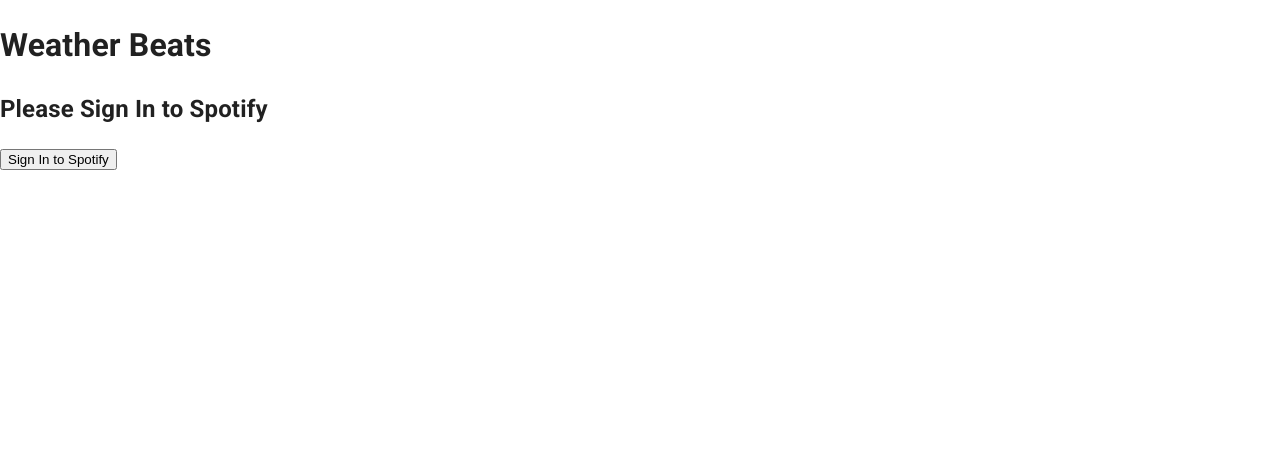
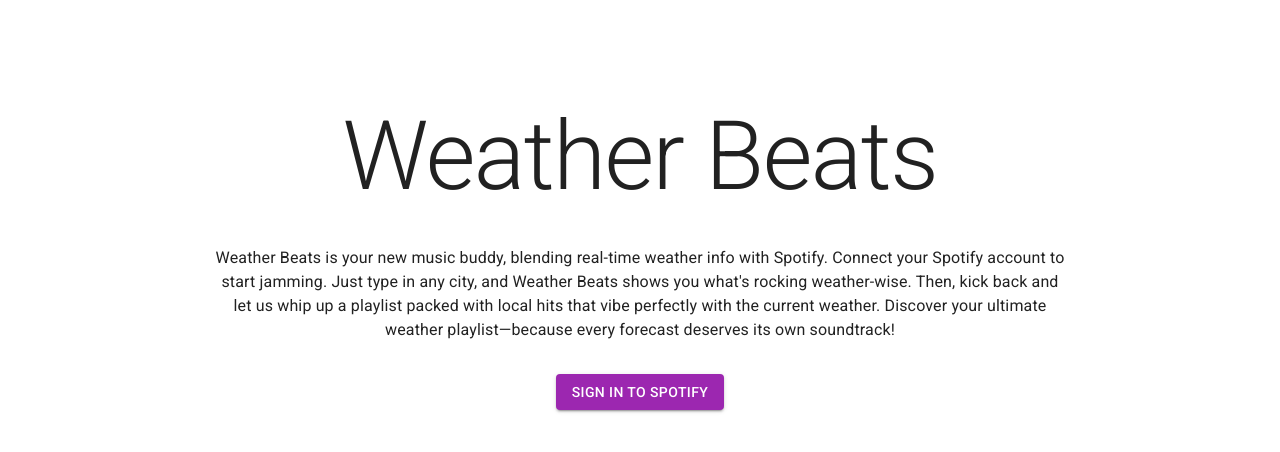
Before and after one commit to esefx/FE-spotify-weather, a React (Create React App) app: page / in a window 1280 px wide. Shown: the top 452 px of the page. Built offline with nearby package versions, Linux system fonts and the light colour scheme.

Commit message:
add app description and login styling

```diff
--- a/src/App.js
+++ b/src/App.js
@@ -1,35 +1,56 @@
 import React, { useState } from 'react';
+import { ThemeProvider } from '@mui/material/styles';
+import CssBaseline from '@mui/material/CssBaseline';
+import Typography from '@mui/material/Typography';
+import Container from '@mui/material/Container';
+import Grid from '@mui/material/Grid';
 import CityInput from './components/City';
 import TemperatureDisplay from './components/TemperatureDisplay';
 import Login from './components/Login';
 import SpotifyPlaylist from './components/SpotifyPlaylist';
-
+import { theme } from './theme/theme'  // <-- Import your custom theme from theme.js
 
 const App = () => {
   const [loggedIn, setLoggedIn] = useState(false);
   const [temperature, setTemperature] = useState('');
   const [playlist, setPlaylist] = useState('');
 
-
   const handleLogin = () => {
     setLoggedIn(true);
   };
 
   return (
-    <div>
-      <h1>Weather Beats</h1>
+    <ThemeProvider theme={theme}>
+      <CssBaseline />
+      <Container maxWidth="md" style={{ paddingTop: 40, paddingBottom: 40 }}>
+        {/* Adjust paddingTop and paddingBottom as needed */}
+        <Typography variant="h1" align="center" gutterBottom style={{ marginTop: 60 }}>
+          Weather Beats
+        </Typography>
+        <Typography variant="body1" align="center" paragraph>
+        Weather Beats is your new music buddy, blending real-time weather info with Spotify. Connect your Spotify account to start jamming. Just type in any city, and Weather Beats shows you what's rocking weather-wise. Then, kick back and let us whip up a playlist packed with local hits that vibe perfectly with the current weather. Discover your ultimate weather playlist—because every forecast deserves its own soundtrack!
+        </Typography>
+        <Grid container justifyContent="center" spacing={2}>
           {loggedIn ? (
             <>
-          <CityInput onTemperatureUpdate={setTemperature}  onSetPlaylist={setPlaylist}/>
+              <Grid item xs={12}>
+                <CityInput onTemperatureUpdate={setTemperature} onSetPlaylist={setPlaylist} />
+              </Grid>
+              <Grid item xs={12}>
                 <TemperatureDisplay temperature={temperature} />
+              </Grid>
+              <Grid item xs={12}>
                 <SpotifyPlaylist playlistId={playlist} />
+              </Grid>
             </>
           ) : (
-        <div>
-          <Login onLogin={handleLogin}/>
-        </div>
+            <Grid item xs={12}>
+              <Login onLogin={handleLogin} />
+            </Grid>
           )}
-    </div>
+        </Grid>
+      </Container>
+    </ThemeProvider>
   );
 };
 
--- a/src/components/City.js
+++ b/src/components/City.js
@@ -1,5 +1,9 @@
 import React, { useState } from "react";
 import axios from "axios";
+import TextField from '@mui/material/TextField';
+import Button from '@mui/material/Button';
+import Typography from '@mui/material/Typography';
+import Alert from '@mui/material/Alert';
 
 const City = ({ onTemperatureUpdate, onSetPlaylist }) => {
   const [city, setCity] = useState("");
@@ -34,18 +38,28 @@
 
   return (
     <form onSubmit={handleSubmit}>
-      <label>City</label>
-      <input
-        type="text"
+      <Typography variant="h6" gutterBottom>
+        City
+      </Typography>
+      <TextField
+        fullWidth
+        label="Enter city name"
+        variant="outlined"
         value={city}
         onChange={(e) => setCity(e.target.value)}
-        placeholder="Enter city name"
       />
-      <p style={{ fontSize: "12px", color: "gray" }}>
+      <Typography variant="body2" style={{ color: "gray", marginTop: 8 }}>
         Enter the name of the city to get the weather
-      </p>
-      {error && <p>{error}</p>}
-      <button type="submit">Get Weather</button>
+      </Typography>
+      {error && <Alert severity="error" style={{ marginTop: 8 }}>{error}</Alert>}
+      <Button
+        type="submit"
+        variant="contained"
+        color="primary"
+        style={{ marginTop: 16 }}
+      >
+        Get Weather
+      </Button>
     </form>
   );
 };
--- a/src/components/Login.js
+++ b/src/components/Login.js
@@ -1,5 +1,8 @@
 import React, { useState, useEffect } from 'react';
 import axios from 'axios';
+import Button from '@mui/material/Button';
+import Typography from '@mui/material/Typography';
+import Alert from '@mui/material/Alert';
 
 const Login = ({ onLogin }) => {
     const [error, setError] = useState('');
@@ -51,10 +54,11 @@
     };
 
     return (
-        <div>
-            <h2>Please Sign In to Spotify</h2>
-            <button onClick={handleLogin}>Sign In to Spotify</button>
-            {error && <p>{error}</p>}
+        <div style={{ display: 'flex', flexDirection: 'column', alignItems: 'center' }}>
+            <Button variant="contained" color="secondary" onClick={handleLogin} style={{ marginTop: 16 }}>
+                Sign In to Spotify
+            </Button>
+            {error && <Alert severity="error" style={{ marginTop: 16 }}>{error}</Alert>}
         </div>
     );
 };
--- /dev/null
+++ b/src/theme/theme.js
@@ -0,0 +1,11 @@
+import { createTheme, ThemeProvider } from '@mui/material/styles';
+
+// Define your custom theme
+const theme = createTheme({
+  palette: {
+    mode: 'light', // Start with light mode
+    // Customize other theme options such as primary, secondary colors, etc.
+  },
+});
+
+export { theme, ThemeProvider };
```
Lines whose indentation alone changed are shown as unchanged.
